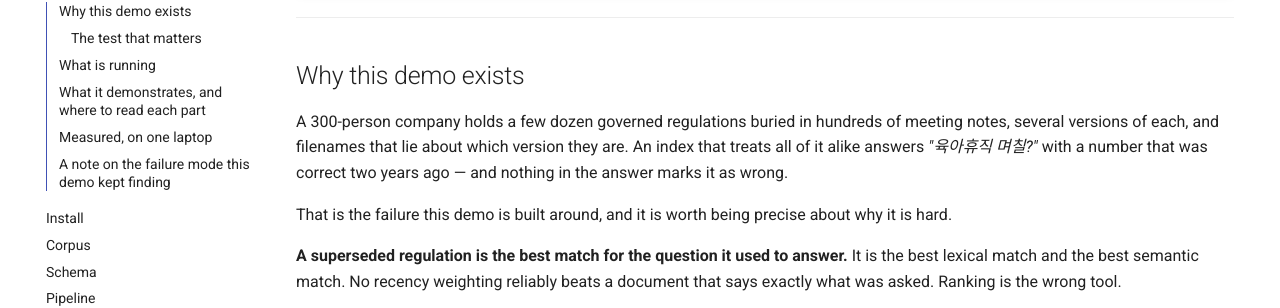
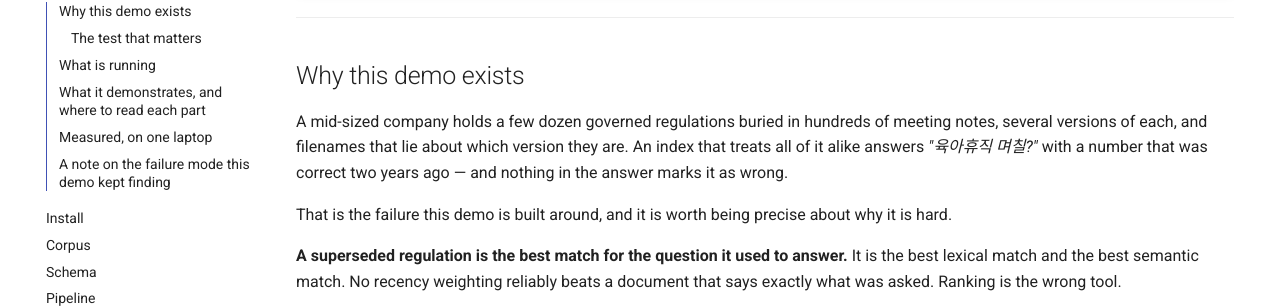
Before and after one commit to cloudcheflabs/ontul-docs, an MkDocs documentation site: the page built from docs/demo/index.md, in a window 1280 px wide and 900 px high, scrolled down 385 px. Shown: the part 148-456 px from the top of the window. Built offline with MkDocs 1.6.1 and Material for MkDocs 9.7.7, drawn with Linux system fonts in a browser that asks for light colours; the version menu is left out.

Commit message:
demo: describe the company by size class, not headcount
Regenerated from the repository — the framing no longer names a headcount the
reader would measure their own company against.

Co-Authored-By: Claude Opus 5 (1M context) <noreply@anthropic.com>

```diff
--- a/docs/demo/index.md
+++ b/docs/demo/index.md
@@ -18,7 +18,7 @@ documentation is the only copy you get.
 
 ## Why this demo exists
 
-A 300-person company holds a few dozen governed regulations buried in hundreds of
+A mid-sized company holds a few dozen governed regulations buried in hundreds of
 meeting notes, several versions of each, and filenames that lie about which
 version they are. An index that treats all of it alike answers *"육아휴직 며칠?"*
 with a number that was correct two years ago — and nothing in the answer marks it
```
Also changed, not shown: docs/demo/corpus.md (+1 -1 lines), docs/demo/schema.md (+1 -1 lines).
